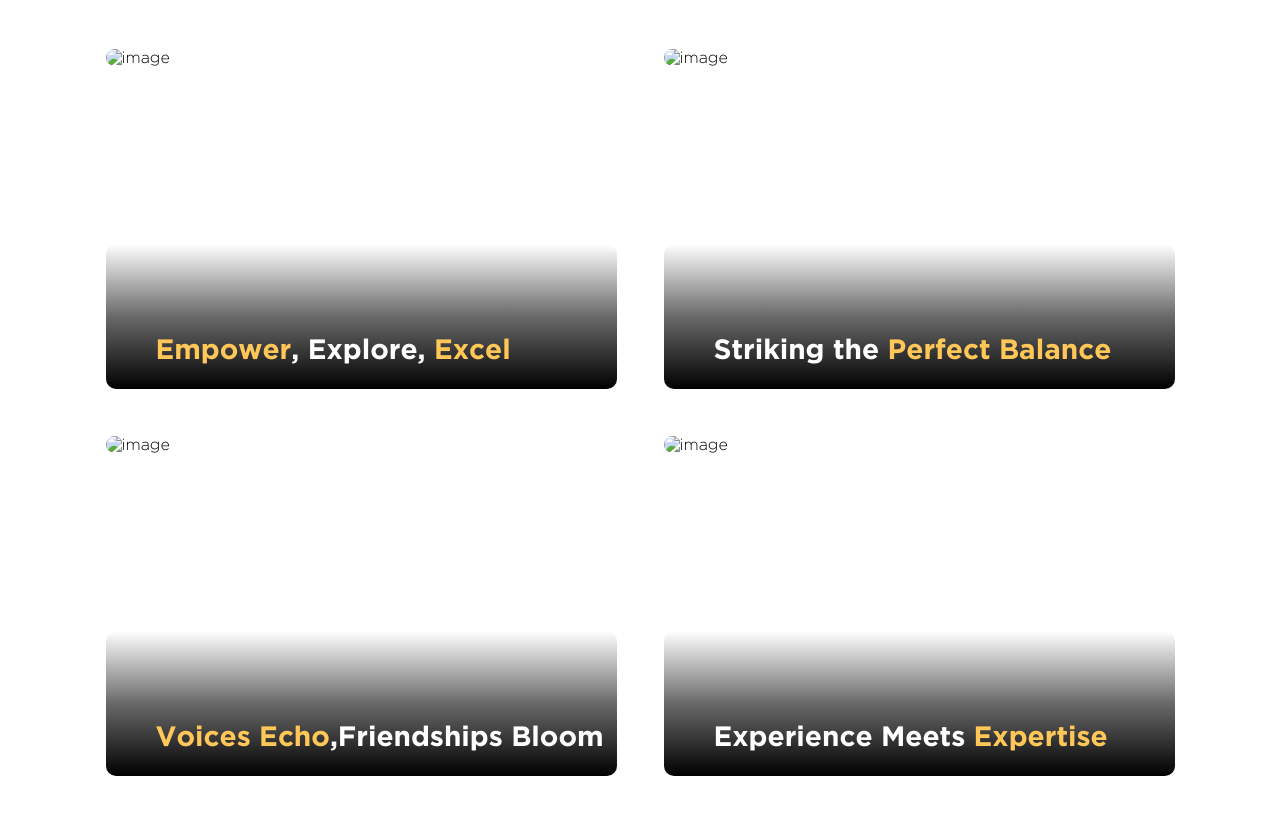
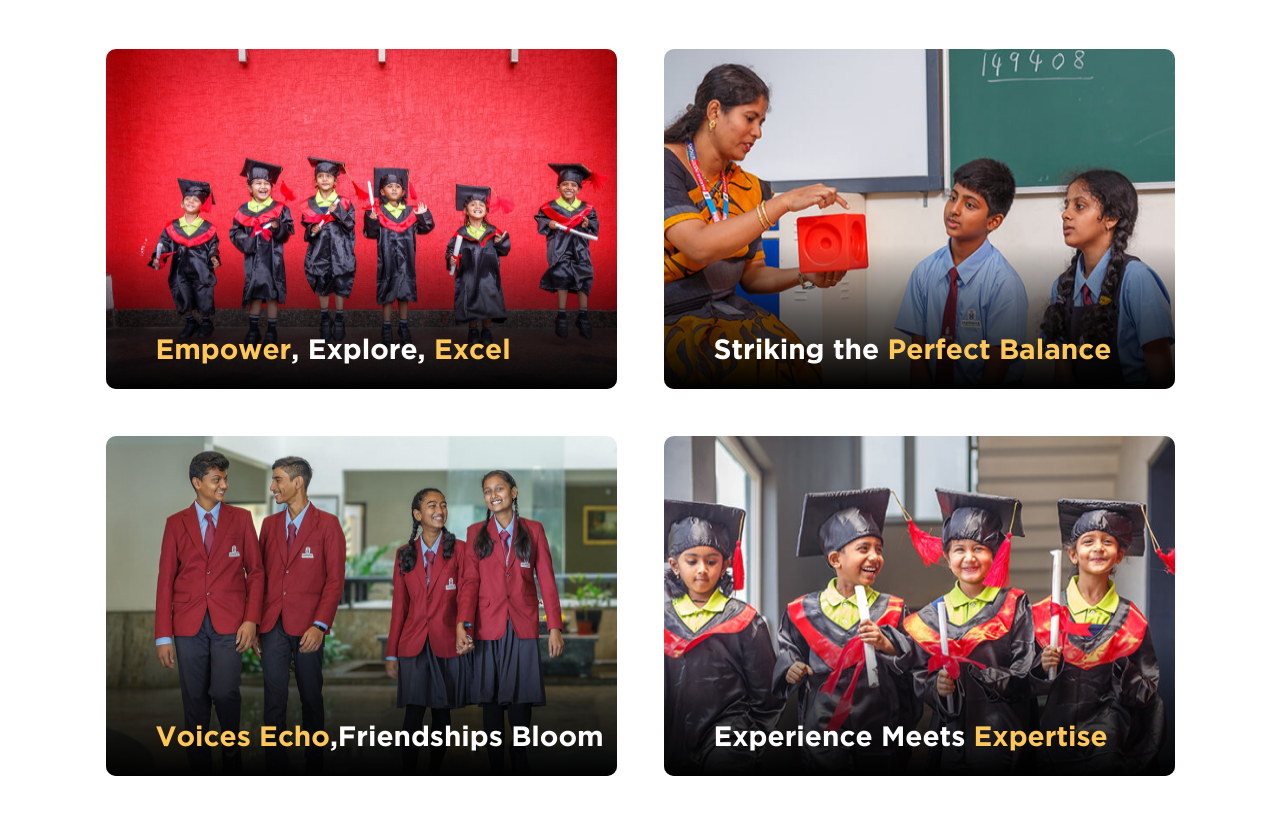
Before and after one commit to RawshanaraEity/why-choose-us, a plain HTML site: page index.html in a window 1280 px wide. Shown: the part 118-932 px from the top of the page. Drawn offline with Linux system fonts and the light colour scheme; the site is published under a folder, as on GitHub Pages, so addresses that start at the root find nothing; files whose address does not match are found by name.

Commit message:
change path

```diff
--- a/index.html
+++ b/index.html
@@ -21,7 +21,7 @@
             <!-- card 1 -->
         <div class="card">
            <div class="card-img">
-            <img src="/img/img1.jpg" alt="image">
+            <img src="./img/img1.jpg" alt="image">
            </div>
            <div class="card-title">
             <h4><span>Empower</span>, Explore, <span>Excel </span></h4>
@@ -36,7 +36,7 @@
           <!-- card 2 -->
           <div class="card">
             <div class="card-img">
-                <img src="/img/img2.jpg" alt="image">
+                <img src="./img/img2.jpg" alt="image">
             </div>
            <div class="card-title">
              <h4>Striking the <span>Perfect Balance</span></h4>
@@ -54,7 +54,7 @@
             <!-- card 3 -->
         <div class="card">
            <div class="card-img">
-            <img src="/img/img3.jpg" alt="image">
+            <img src="./img/img3.jpg" alt="image">
            </div>
            <div class="card-title">
             <h4><span>Voices Echo</span>,Friendships Bloom</h4>
@@ -69,7 +69,7 @@
           <!-- card 4 -->
           <div class="card">
             <div class="card-img">
-                <img src="/img/img4.jpg" alt="image">
+                <img src="./img/img4.jpg" alt="image">
             </div>
            <div class="card-title">
              <h4>Experience Meets <span>Expertise</span></h4>
```
